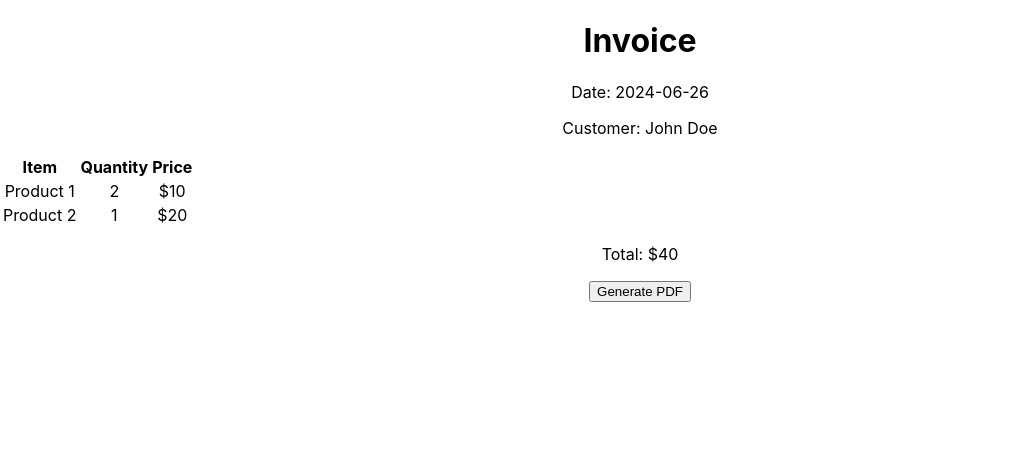
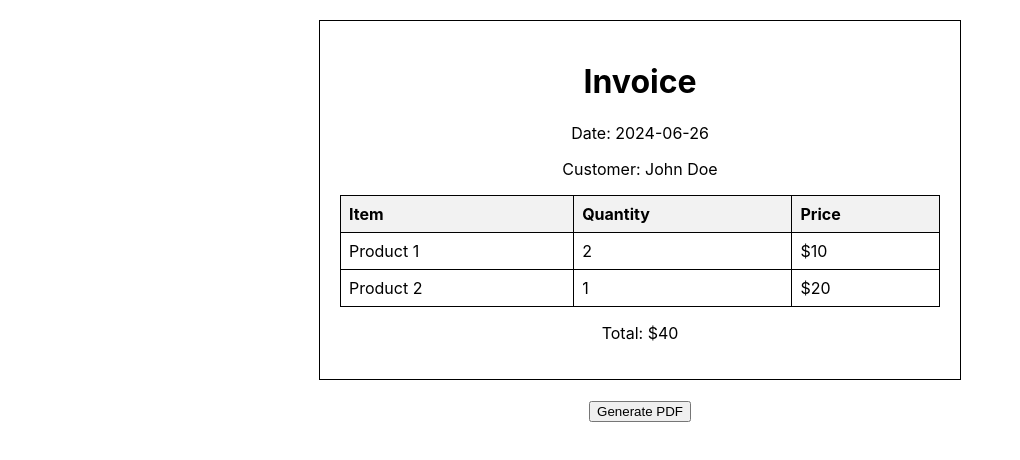
Before and after one commit to NadeeTharuka/invoice-pdf-genarator, a React (Create React App) app in the folder invoice-pdf-generator/: page / in a window 1280 px wide. Shown: the top 460 px of the page, without its empty margins (0-1020 px from the left). Built offline with nearby package versions, Linux system fonts and the light colour scheme.

Commit message:
Update App.css

```diff
--- a/invoice-pdf-generator/src/App.css
+++ b/invoice-pdf-generator/src/App.css
@@ -2,37 +2,24 @@
   text-align: center;
 }
 
-.App-logo {
-  height: 40vmin;
-  pointer-events: none;
+.invoice {
+  margin: 20px auto;
+  padding: 20px;
+  border: 1px solid #000;
+  max-width: 600px;
 }
 
-@media (prefers-reduced-motion: no-preference) {
-  .App-logo {
-    animation: App-logo-spin infinite 20s linear;
-  }
+table {
+  width: 100%;
+  border-collapse: collapse;
 }
 
-.App-header {
-  background-color: #282c34;
-  min-height: 100vh;
-  display: flex;
-  flex-direction: column;
-  align-items: center;
-  justify-content: center;
-  font-size: calc(10px + 2vmin);
-  color: white;
+th, td {
+  border: 1px solid #000;
+  padding: 8px;
+  text-align: left;
 }
 
-.App-link {
-  color: #61dafb;
+th {
+  background-color: #f2f2f2;
 }
-
-@keyframes App-logo-spin {
-  from {
-    transform: rotate(0deg);
-  }
-  to {
-    transform: rotate(360deg);
-  }
-}
```
